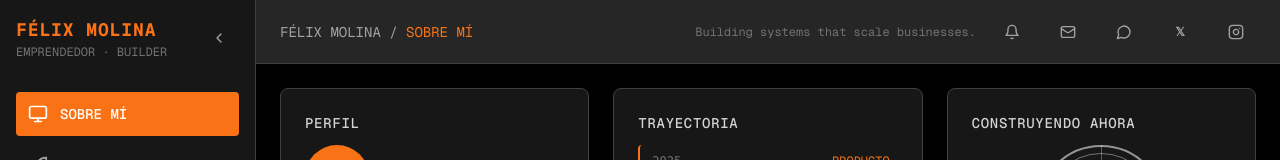
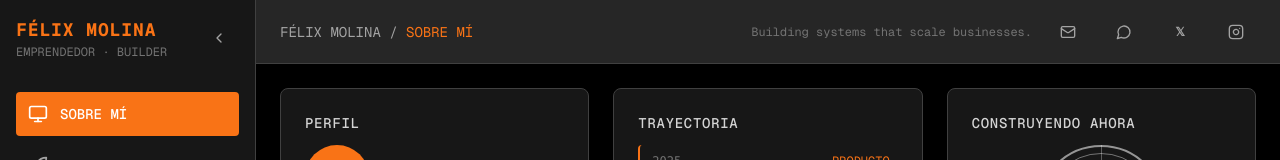
Before and after one commit to FMR96/FELIXMOLINA.ES, a Next.js app: page / in a window 1280 px wide. Shown: the top 160 px of the page. Built offline with nearby package versions, Linux system fonts and the light colour scheme.

Commit message:
Quitar campanita del header
Co-Authored-By: Claude Sonnet 4.6 <noreply@anthropic.com>

```diff
--- a/app/page.tsx
+++ b/app/page.tsx
@@ -2,7 +2,7 @@
 
 import { useState, useEffect } from "react"
 import Link from "next/link"
-import { ChevronRight, Menu, Monitor, Rocket, Layers, Lightbulb, Code2, Bell, Mail, MessageCircle, Rss } from "lucide-react"
+import { ChevronRight, Menu, Monitor, Rocket, Layers, Lightbulb, Code2, Mail, MessageCircle, Rss } from "lucide-react"
 import { Button } from "@/components/ui/button"
 import CommandCenterPage from "./command-center/page"
 import AgentNetworkPage from "./agent-network/page"
@@ -125,9 +125,6 @@ export default function FelixMolinaWeb() {
           </div>
           <div className="flex items-center gap-4">
             <div className="text-xs text-neutral-500 hidden sm:block">Building systems that scale businesses.</div>
-            <Button variant="ghost" size="icon" className="text-neutral-400 hover:text-orange-500">
-              <Bell className="w-4 h-4" />
-            </Button>
             <a href="mailto:consultor@felixmolina.es">
               <Button variant="ghost" size="icon" className="text-neutral-400 hover:text-orange-500">
                 <Mail className="w-4 h-4" />
```
